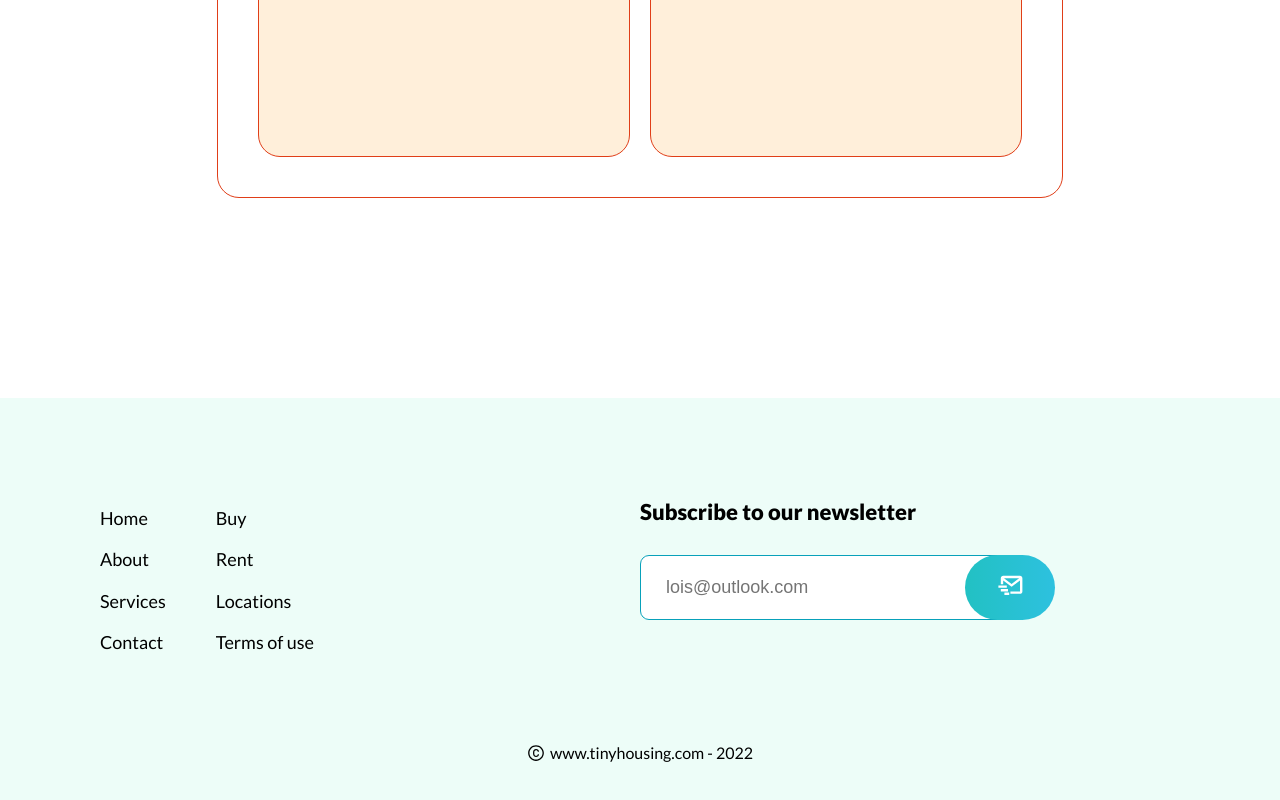
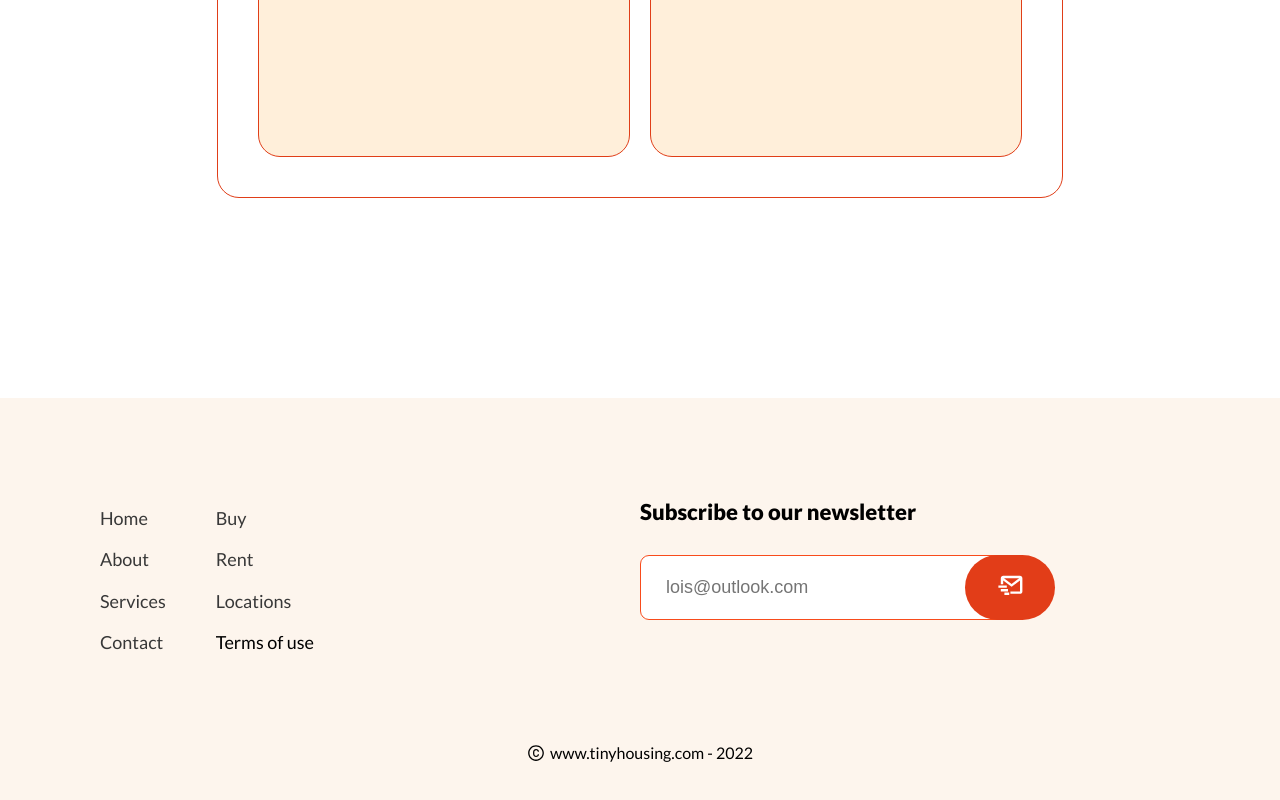
Before and after one commit to moisens/tiny-is-the-new-big, a React (Vite) app in the folder frontend/: page /favorites in a window 1280 px wide. Shown: the part 607-1407 px from the top of the page. Built offline with nearby package versions, Linux system fonts and the light colour scheme.

Commit message:
adding mixins & variables

```diff
--- a/frontend/src/components/footer/footer.scss
+++ b/frontend/src/components/footer/footer.scss
@@ -1,20 +1,21 @@
+@use "../../scss/mixins";
+@use "../../scss/variables";
+
+
 .footer__container {
-  background-color: #edfdf8;
+  background-color: variables.$light_brown;
   font-size: 1.125rem;
   padding: 50px 0 60px 0;
 }
 
 .footer__content {
-  display: grid;
+  @include mixins.display-grid;
   grid-template-columns: 1fr 1fr;
   padding: 50px 100px;
-  //background-color: lightgreen;
 }
 
 .footer__nav {
-  display: flex;
-  justify-content: flex-start;
-  align-items: flex-start;
+  @include mixins.display-start;
   gap: 50px;
 
   .footer__ul {
@@ -24,14 +25,12 @@
 
       a {
         text-decoration: none;
-        color: #000;
+        color: variables.$text_blackish;
       }
     }
   }
 }
 .footer__newsletterSocial {
-  //background-color: red;
-
   .newsletter {
     .newsletter__H4 {
       font-size: 1.375rem;
@@ -39,14 +38,12 @@
       padding: 0 0 30px;
     }
     .newsletter__form {
-      display: flex;
-      justify-content: flex-start;
-      align-items: center;
+      @include mixins.display-start;
 
       .newsletter__input {
         width: 380px;
         height: 65px;
-        border: solid 0.4px #08a1ba;
+        border: solid 0.4px variables.$light-red-autumn;
         border-top-left-radius: 9px;
         border-bottom-left-radius: 9px;
         padding-left: 25px;
@@ -60,12 +57,14 @@
         height: 65px;
         border: none;
         border-radius: 40px;
-        background: linear-gradient(90deg, #22c1c3 0%, #2dc1df 100%);
+        background: variables.$red-autumn;
         margin-left: -55px;
         cursor: pointer;
+        transition: all ease-in .7s;
 
         &:hover {
-          background: #181b52;
+          background: variables.$light_green;
+          transition: all ease-in .7s;
         }
       }
     }
```
